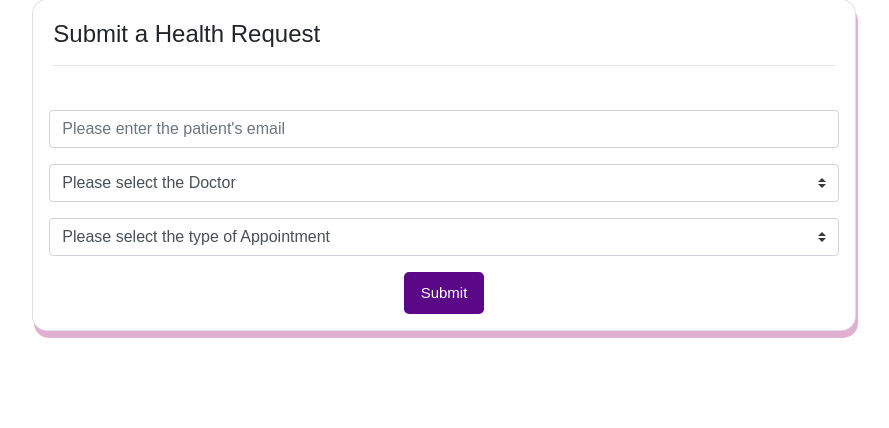
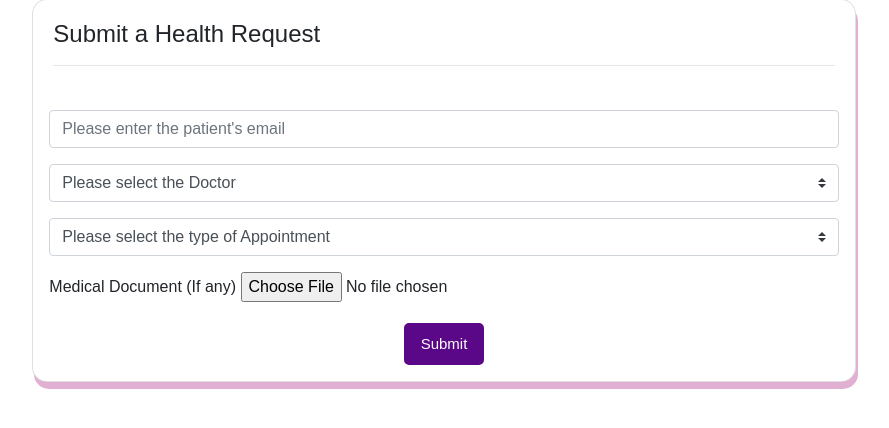
Before and after one commit to gcivil-nyu-org/INT2-Monday-Spring2024-Team-1, a Django app: page /hs/new-record/ in a window 1280 px wide. Shown: the part 113-541 px from the top of the page, without its empty margins (196-1085 px from the left). Run offline with Django 4.2, Linux system fonts and the light colour scheme; the visitor is signed in with stand-in values (Sample User, id 1); data that the repository does not hold is empty; some libraries are stand-ins or nearby versions.

Commit message:
Updating with file upload option

```diff
--- a/healthScore/templates/record_submit.html
+++ b/healthScore/templates/record_submit.html
@@ -131,6 +131,11 @@
                                 <!-- Data filled dynamically -->
                             </div>
 
+                            <div id="documents" class="mb-3 ml-3 mr-3">
+                                <label for="medical_document">Medical Document (If any)</label>
+                                <input type="file" id="medical_document" name="medical_document" accept=".jpg, .jpeg, .png, .pdf" required><br>
+                            </div>
+
                             <div class="col-12 submit-button-container">
                                 <button type="submit" class="submitButton">Submit</button>
                             </div>
@@ -186,6 +191,11 @@
 
                             <div id="apppointmentProps">
                                 <!-- Data filled dynamically -->
+                            </div>
+
+                            <div id="documents" class="mb-3 ml-3 mr-3">
+                                <label for="medical_document">Medical Document (If any)</label>
+                                <input type="file" id="medical_document" name="medical_document" accept=".jpg, .jpeg, .png, .pdf" required><br>
                             </div>
 
                             <div class="col-12 submit-button-container">
```
